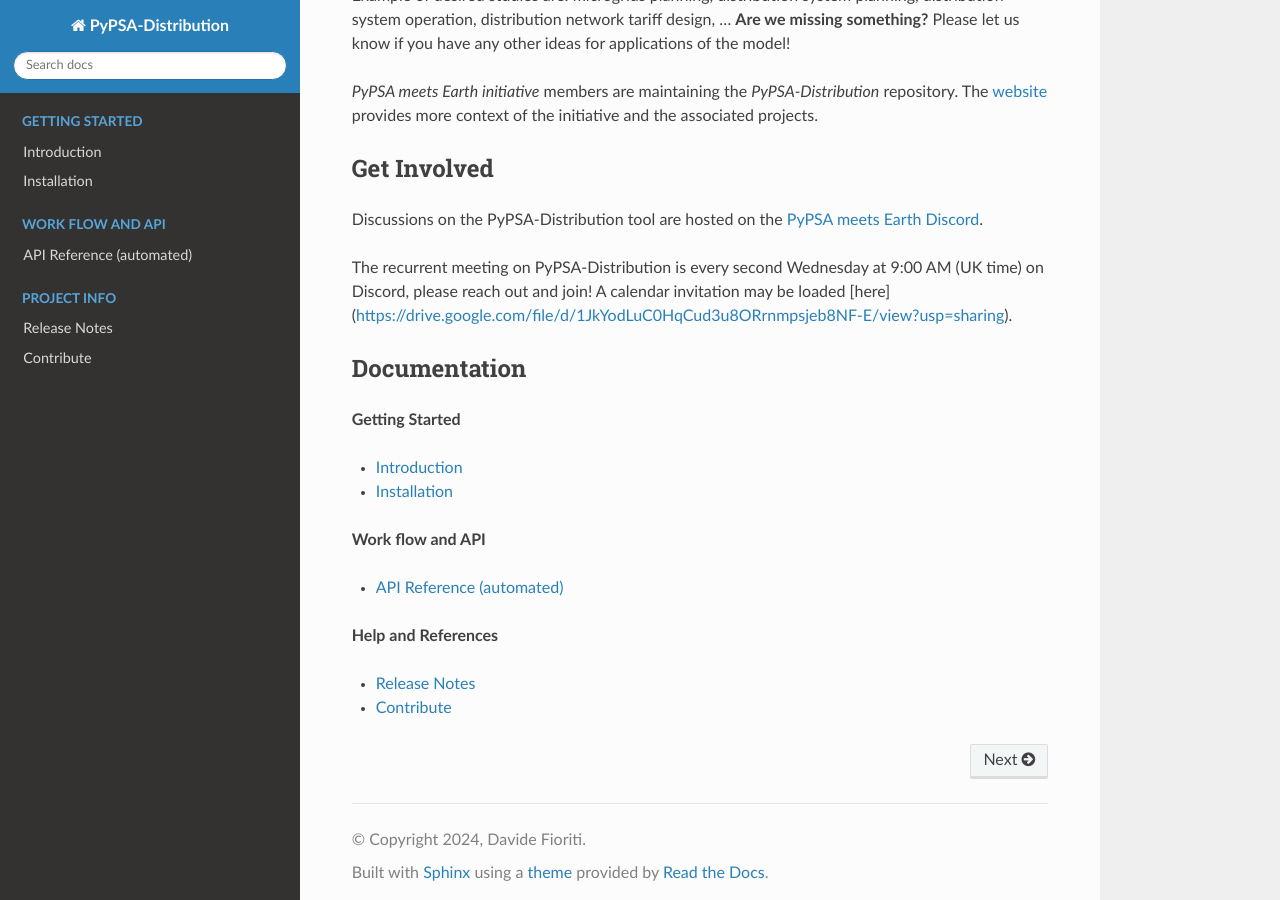
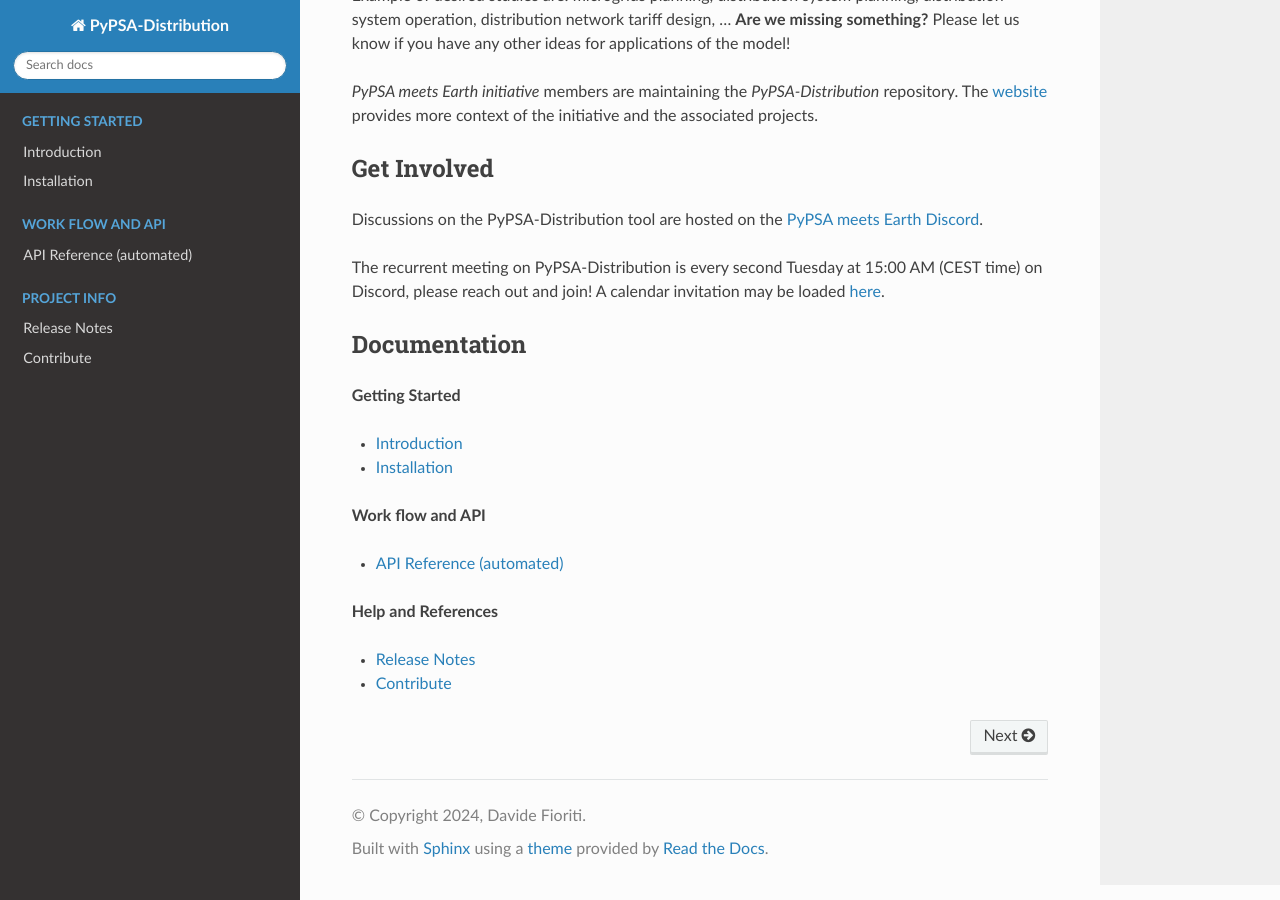
Before and after one commit to pypsa-meets-earth/pypsa-distribution, a Sphinx documentation site: the page built from doc/index.rst, in a window 1280 px wide and 900 px high, scrolled down 786 px. Built offline with Sphinx 7.4.7 and the Read the Docs theme 2.0.0, drawn with Linux system fonts in a browser that asks for light colours.

Commit message:
Update README (#38)
* Update meeting time

* Fix typos

* Update meetings times

* Update invitation link

* Update an invitation in read-the-docs

```diff
--- a/doc/index.rst
+++ b/doc/index.rst
@@ -66,7 +66,7 @@
 
 Discussions on the PyPSA-Distribution tool are hosted on the `PyPSA meets Earth Discord <https://discord.gg/AnuJBk23FU>`_.
 
-The recurrent meeting on PyPSA-Distribution is every second Wednesday at 9:00 AM (UK time) on Discord, please reach out and join! A calendar invitation may be loaded [here](https://drive.google.com/file/d/1JkYodLuC0HqCud3u8ORrnmpsjeb8NF-E/view?usp=sharing).
+The recurrent meeting on PyPSA-Distribution is every second Tuesday at 15:00 AM (CEST time) on Discord, please reach out and join! A calendar invitation may be loaded `here <https://drive.google.com/file/d/1qGsUOKfoBt3FtXnEXiiLC-H16DiQvyVy/view?usp=drive_link>`_.
 
 =============
 Documentation
```
Also changed, not shown: README.md (+1 -1 lines).
